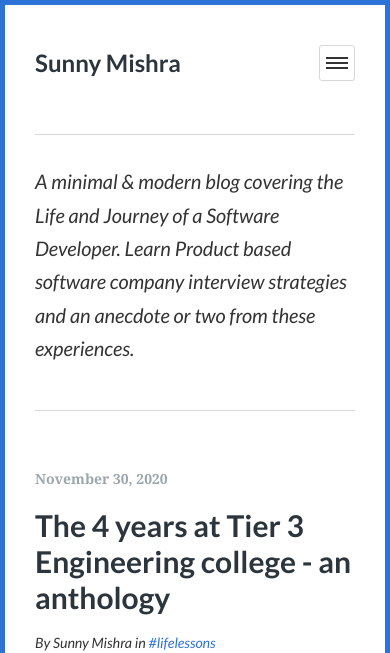
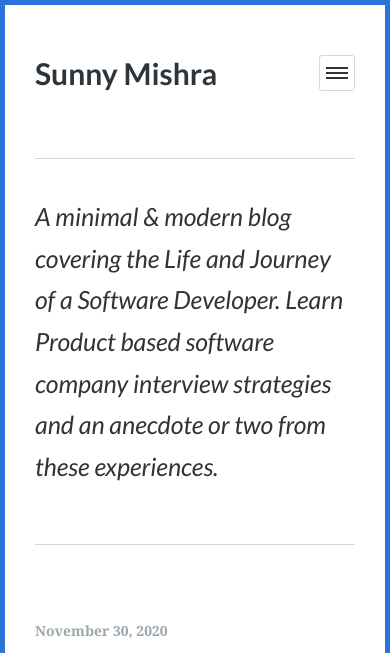
Before and after one commit to sunnymishra/blog, a Jekyll site: the page built from index.html, in a window 390 px wide. Shown: the top 653 px of the page. Built offline with Jekyll 4.4.1, drawn with Linux system fonts in a browser that asks for light colours; the list of posts is cut into pages by our own code; grey boxes are pictures that could not be loaded.

Commit message:
Increasing media query mobile font width

```diff
--- a/_sass/_general.scss
+++ b/_sass/_general.scss
@@ -16,7 +16,7 @@ html {
 
   @media only screen and (max-width: 600px) {
     border-width: 5px;
-    font-size: 100%;
+    font-size: 125%;
   }
 }
 
```
